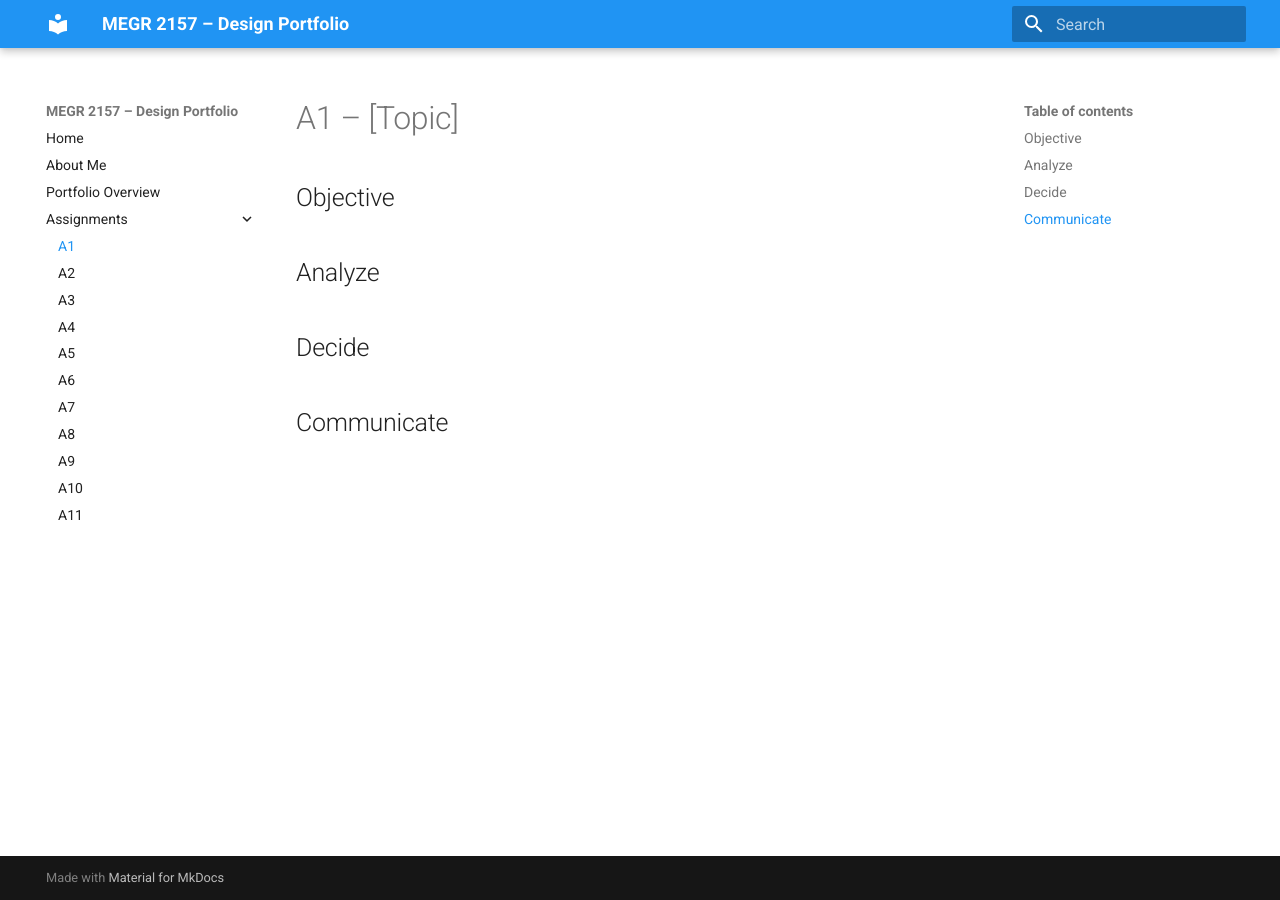
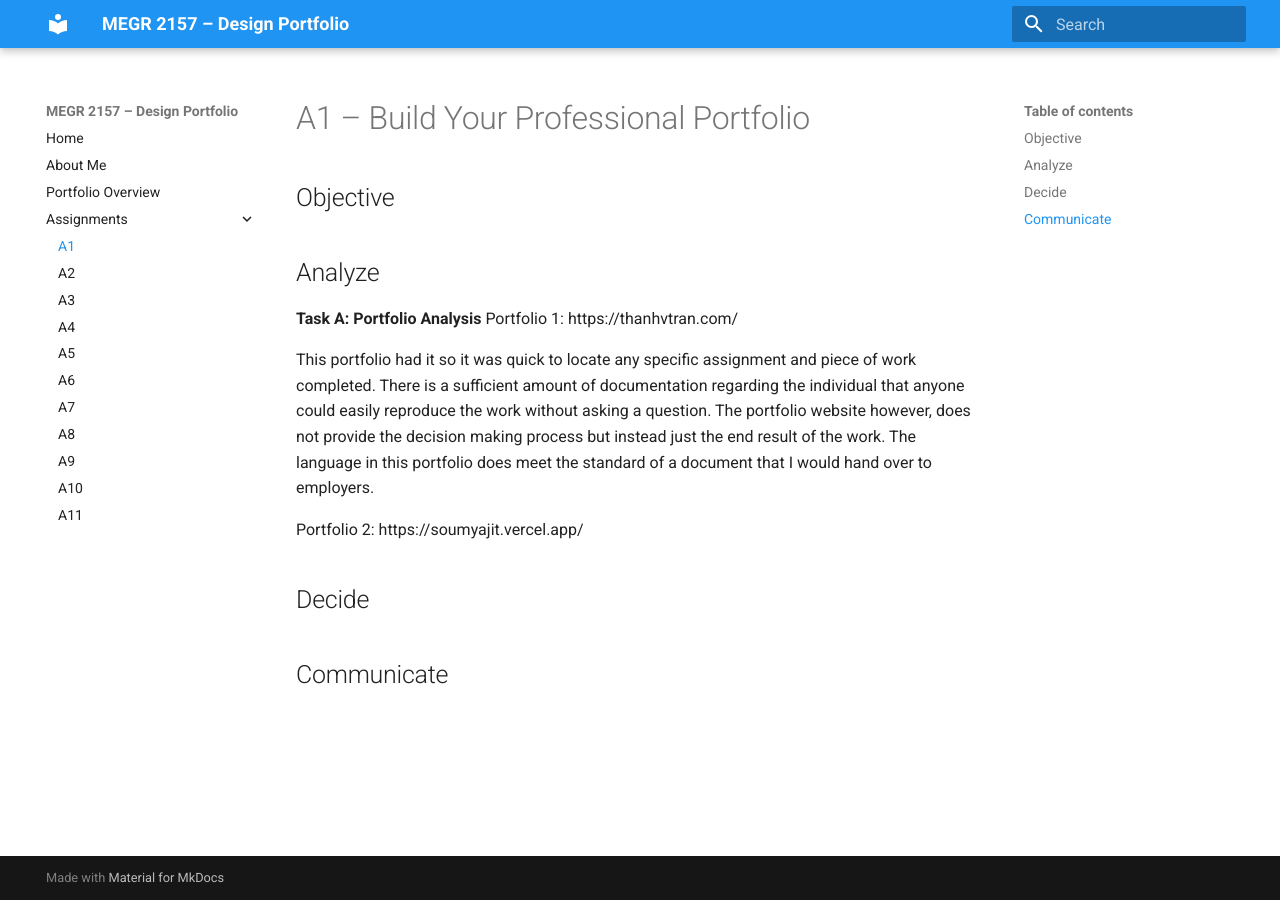
Before and after one commit to AidenGrake/megr2157-portfolio, an MkDocs documentation site: the page built from docs/assignments/A01/index.md, in a window 1280 px wide. Built offline with MkDocs 1.6.1 and Material for MkDocs 9.7.7, drawn with Linux system fonts in a browser that asks for light colours.

Commit message:
Revise title and add portfolio analysis
Updated the title and enhanced the analysis section with two portfolio examples and their evaluations.

```diff
--- a/docs/assignments/A01/index.md
+++ b/docs/assignments/A01/index.md
@@ -1,10 +1,15 @@
-# A1 – [Topic]
+# A1 – Build Your Professional Portfolio
 
 ## Objective
 
 
 ## Analyze
+**Task A: Portfolio Analysis**
+Portfolio 1: https://thanhvtran.com/
 
+This portfolio had it so it was quick to locate any specific assignment and piece of work completed. There is a sufficient amount of documentation regarding the individual that anyone could easily reproduce the work without asking a question. The portfolio website however, does not provide the decision making process but instead just the end result of the work. The language in this portfolio does meet the standard of a document that I would hand over to employers.
+
+Portfolio 2: https://soumyajit.vercel.app/
 
 ## Decide
 
```
